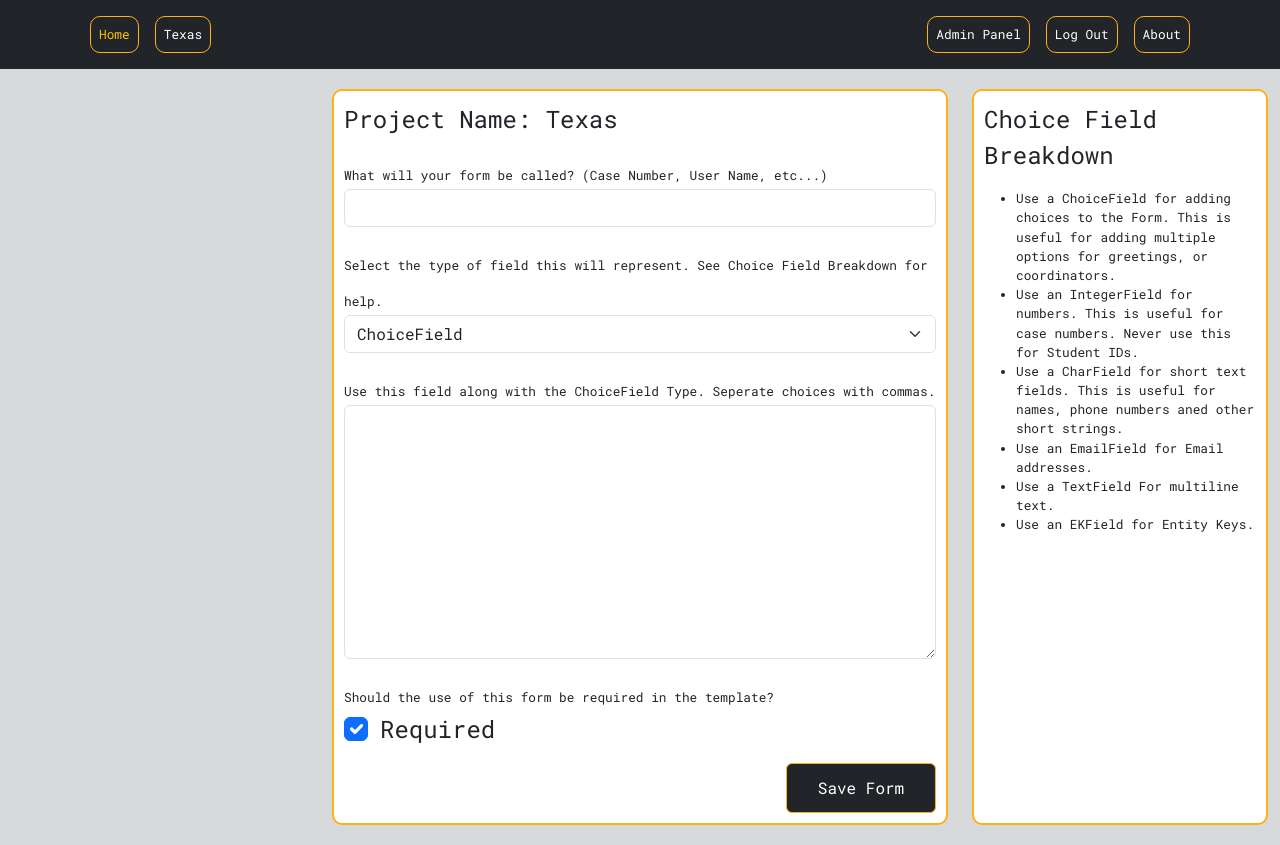
After one commit to ash-eff/email-tool-2.0, a Django app: page /form-creator/Texas/ in a window 1280 px wide. The commit adds this page. Run offline with Django 4.2, Linux system fonts and the light colour scheme; a user stored in the database is signed in; data comes from the database, SQL or seed files in the repository; parts of the project's set-up code (start-up, migrations or seed data) failed here and were passed over; some libraries are stand-ins or nearby versions.

```diff
--- a/email_tool/forms.py
+++ b/email_tool/forms.py
@@ -20,11 +20,16 @@ class TemplateBuilderForm(forms.Form):
     template = forms.CharField(widget=forms.Textarea)
     formatted_template = forms.CharField(required=False, widget=forms.Textarea)
     agent_fields = forms.ModelMultipleChoiceField(
-                queryset=CustomFormField.objects.all(),
+                queryset=CustomFormField.objects.none(),
                 widget=forms.CheckboxSelectMultiple,
                 required=False,
                 initial=[],
     )
+
+    def __init__(self, *args, project=None, **kwargs):
+        super(TemplateBuilderForm, self).__init__(*args, **kwargs)
+        if project:
+            self.fields['agent_fields'].queryset = CustomFormField.objects.filter(project=project)
 
 class TemplateEditForm(forms.Form):
     template_name = forms.CharField(max_length=100)
@@ -37,9 +42,43 @@ class TemplateEditForm(forms.Form):
                 initial=[],
     )
 
+    def __init__(self, *args, project=None, **kwargs):
+        super(TemplateEditForm, self).__init__(*args, **kwargs)
+        if project:
+            self.fields['agent_fields'].queryset = CustomFormField.objects.filter(project=project)
+
 class AddProjectForm(forms.Form):
     name = forms.CharField(max_length=40)
     signature = forms.CharField(widget=forms.Textarea)
 
 class EditSignatureForm(forms.Form):
     signature = forms.CharField(widget=forms.Textarea)
+
+class FormCreatorForm(forms.Form):
+    FIELD_TYPES = [
+        ('ChoiceField', 'ChoiceField'),
+        ('IntegerField', 'IntegerField'),
+        ('CharField', 'CharField'),
+        ('EmailField', 'EmailField'),
+        ('TextField', 'TextField'),
+        ('EKField', 'EKField'),
+    ]
+
+    label = forms.CharField(max_length=60, label='')
+    field_type = forms.ChoiceField(choices=FIELD_TYPES, widget=forms.Select, label='')
+    required = forms.BooleanField(initial=True, required=False, label='Required')
+    choices = forms.CharField(max_length=200, required=False, widget=forms.Textarea, label='')
+
+class FormDeleteForm(forms.Form):
+    form_fields = forms.ModelMultipleChoiceField(
+                queryset=CustomFormField.objects.none(),
+                widget=forms.CheckboxSelectMultiple,
+                required=False,
+                initial=[],
+                label='',
+    )
+
+    def __init__(self, *args, project=None, **kwargs):
+        super(FormDeleteForm, self).__init__(*args, **kwargs)
+        if project:
+            self.fields['form_fields'].queryset = CustomFormField.objects.filter(project=project)
--- a/email_tool/urls.py
+++ b/email_tool/urls.py
@@ -1,7 +1,8 @@
 from django.urls import path, include
 from .views import (ProjectSelectionView, ProjectLandingPageView, CreateEmailView,
                     TemplateBuildView, AdminPanelView, ViewEditTemplateView, EditTemplateView,
-                    ProjectAddView, EditSignatureView)
+                    ProjectAddView, EditSignatureView, FormCreatorView, FormDeleteView, template_delete_confirmation_view,
+                    form_delete_confirmation_view,)
 
 urlpatterns = [
     path('', ProjectSelectionView.as_view(), name='home'),
@@ -14,4 +15,9 @@ urlpatterns = [
     path('edit-template/<str:name>/<slug:template_slug>/', EditTemplateView.as_view(), name='edit-template'),
     path('add-project', ProjectAddView.as_view(), name='add-project'),
     path('edit-signature/<str:name>/', EditSignatureView.as_view(), name='edit-signature'),
+    path('form-creator/<str:name>/', FormCreatorView.as_view(), name='form-creator'),
+    path('form-delete/<str:name>/', FormDeleteView.as_view(), name='form-delete'),
+    path('template_delete_confirmation_view', template_delete_confirmation_view, name='template_delete_confirmation_view'),
+    path('form_delete_confirmation_view', form_delete_confirmation_view, name='form_delete_confirmation_view')
+
 ]
--- a/email_tool/views.py
+++ b/email_tool/views.py
@@ -1,11 +1,12 @@
 from django.shortcuts import render, redirect, get_object_or_404
-from django.views.generic.edit import UpdateView
+from django.views.generic.edit import DeleteView
 from django.views import View
 from django.http import HttpResponseRedirect, HttpResponse
 from django.contrib.auth.mixins import LoginRequiredMixin
-from django.urls import reverse
+from django.urls import reverse, reverse_lazy
 from .forms import (ProjectSelectionForm, TemplateBuilderForm,
-                    TemplateEditForm, AddProjectForm, EditSignatureForm)
+                    TemplateEditForm, AddProjectForm, EditSignatureForm,
+                    FormCreatorForm, FormDeleteForm)
 from .models import Project, CustomFormTemplate, CustomFormField, CustomFormSignature
 from django import forms
 from django.core.exceptions import ValidationError
@@ -78,14 +79,13 @@ class EditTemplateView(LoginRequiredMixin, View):
         selected_project_name = name
         selected_project = get_object_or_404(Project, name=name)
         selected_template = get_object_or_404(CustomFormTemplate, template_slug=template_slug)
-        global_project = get_object_or_404(Project, global_project=True)
-        initial_fields = CustomFormField.objects.filter(Q(project=selected_project) | Q(project=global_project))
+        initial_fields = CustomFormField.objects.filter(project=selected_project)
         selected_agent_fields = {field.template_format: field.template_code.title() for field in initial_fields}
         template_with_reverse_formatted_fields = self.reverse_text_replace(selected_agent_fields, selected_template.template_text)
         html_formatted_email_safe  = mark_safe(selected_template.template_text)
         template_with_no_html_tags = self.remove_tags(template_with_reverse_formatted_fields)
 
-        form = TemplateEditForm(initial={
+        form = TemplateEditForm(project=selected_project, initial={
             'template_name': selected_template.template_name,
             'template': template_with_no_html_tags,
             'formatted_template': html_formatted_email_safe,
@@ -97,14 +97,15 @@ class EditTemplateView(LoginRequiredMixin, View):
             'selected_template': selected_template,
             'selected_project_name': selected_project_name,
             'selected_project': selected_project,
-            'global_project': global_project,
             'preview_template': html_formatted_email_safe,
             'template_slug': template_slug,
             }
         )
 
     def post(self, request, name, template_slug):
-        form = TemplateBuilderForm(request.POST,)
+        selected_project_name = name
+        selected_project = get_object_or_404(Project, name=selected_project_name)
+        form = TemplateBuilderForm(request.POST, project=selected_project)
         if 'format' in request.POST:
             if form.is_valid():
                 selected_project_name = name
@@ -116,7 +117,7 @@ class EditTemplateView(LoginRequiredMixin, View):
                 html_formatted_email = self.format_template_for_html(template_with_formatted_fields)
                 html_formatted_email_safe  = mark_safe(html_formatted_email)
 
-                form = TemplateEditForm(initial={
+                form = TemplateEditForm(project=selected_project, initial={
                     'template_name': template_name,
                     'template': selected_template,
                     'formatted_template': html_formatted_email,
@@ -158,13 +159,11 @@ class EditTemplateView(LoginRequiredMixin, View):
 
                 return HttpResponseRedirect(reverse('view-edit-templates', args=[selected_project.name]))
 
-        elif 'delete' in request.POST:
-            selected_project = get_object_or_404(Project, name=name)
+        else:
             selected_template = get_object_or_404(CustomFormTemplate, project=selected_project, template_slug=template_slug)
-
             selected_template.delete()
 
-            return HttpResponseRedirect(reverse('view-edit-templates', args=[selected_project.name]))
+            return HttpResponseRedirect(reverse('template_delete_confirmation_view'))
 
     def reverse_text_replace(self, selected_agent_fields, selected_template):
         replacements = selected_agent_fields
@@ -274,49 +273,48 @@ class CreateEmailView(View):
     def get_field_order(self, template):
         form_fields = {}
         field_order_config = template.field_order_config
-        sorted_fields = sorted(template.fields.all(), key=lambda field: field_order_config.get(f"{field.label} {field.label_two}" if field.label_two else field.label, 0))
+        sorted_fields = sorted(template.fields.all(), key=lambda field: field_order_config.get(field.label, 0))
         for field in sorted_fields:
-            con_field_name = field.label + ' ' + field.label_two if field.label_two is not None else field.label
             field_type = field.field_type
             field_choices = field.choices.split(',') if field.choices else []
             field_required = field.required
 
             if field_type == 'CharField':
-                form_fields[con_field_name] = forms.CharField(
+                form_fields[field.label] = forms.CharField(
                     required=field_required,
-                    label = con_field_name,
+                    label = field.label,
                     widget=forms.TextInput(attrs={'class': 'form-control'}),
                 )
             elif field_type == 'EmailField':
-                form_fields[con_field_name] = forms.EmailField(
+                form_fields[field.label] = forms.EmailField(
                     required=field_required,
-                    label = con_field_name,
+                    label = field.label,
                     widget=forms.EmailInput(attrs={'class': 'form-control'}),
                 )
             elif field_type == 'ChoiceField':
-                form_fields[con_field_name] = forms.ChoiceField(
+                form_fields[field.label] = forms.ChoiceField(
                     choices=[(choice.strip(), choice.strip()) for choice in field_choices],
                     required=field_required,
-                    label = con_field_name,
+                    label = field.label,
                     widget=forms.Select(attrs={'class': 'form-control'}),
                 )
             elif field_type == 'IntegerField':
-                form_fields[con_field_name] = forms.IntegerField(
+                form_fields[field.label] = forms.IntegerField(
                     required=field_required,
-                    label = con_field_name,
+                    label = field.label,
                     widget=forms.TextInput(attrs={'class': 'form-control'}),
                 )
             elif field_type == 'EKField':
-                form_fields[con_field_name] = forms.IntegerField(
+                form_fields[field.label] = forms.IntegerField(
                     required=field_required,
-                    label = con_field_name,
+                    label = field.label,
                     widget=forms.TextInput(attrs={'class': 'form-control'}),
                     validators=[self.validate_ekfield]
                 )
             elif field_type == 'TextField':
-                form_fields[con_field_name] = forms.CharField(
+                form_fields[field.label] = forms.CharField(
                     required=field_required,
-                    label = con_field_name,
+                    label = field.label,
                     widget=forms.Textarea(attrs={'class': 'form-control'}),
                 )
         return form_fields
@@ -334,17 +332,16 @@ class TemplateBuildView(LoginRequiredMixin, View):
     def get(self, request, name):
         selected_project_name = name.title()
         selected_project = get_object_or_404(Project, name=name)
-        global_project = get_object_or_404(Project, global_project=True)
-        initial_fields = CustomFormField.objects.filter(Q(project=selected_project) | Q(project=global_project))
+        initial_fields = CustomFormField.objects.filter(project=selected_project)
 
-        form = TemplateBuilderForm
-        return render(request, "template-builder.html", {'form': form, 'selected_project_name': selected_project_name, 'selected_project': selected_project, 'global_project': global_project})
+        form = TemplateBuilderForm(project = selected_project)
+        return render(request, "template-builder.html", {'form': form, 'selected_project_name': selected_project_name, 'selected_project': selected_project,})
 
     def post(self, request, name):
-        form = TemplateBuilderForm(request.POST,)
+        selected_project = get_object_or_404(Project, name=name)
+        form = TemplateBuilderForm(request.POST, project = selected_project)
         if 'format' in request.POST:
             if form.is_valid():
-                selected_project = get_object_or_404(Project, name=name)
                 template_name = form.cleaned_data['template_name']
                 saved_template_text = form.cleaned_data['template']
                 selected_agent_fields = form.cleaned_data['agent_fields']
@@ -353,7 +350,7 @@ class TemplateBuildView(LoginRequiredMixin, View):
                 html_formatted_email_safe  = mark_safe(html_formatted_email)
                 form.cleaned_data['formatted_template'] = html_formatted_email
 
-                form = TemplateBuilderForm(
+                form = TemplateBuilderForm(project = selected_project,
                     initial={
                         'formatted_template': html_formatted_email,
                         'template': saved_template_text,
@@ -365,7 +362,8 @@ class TemplateBuildView(LoginRequiredMixin, View):
 
                 return render(request, "template-builder.html", {'form': form, 'selected_project': selected_project, 'preview_text': html_formatted_email_safe})
             else:
-                return render(request, "template-builder.html", {'form': form})
+                print('invalid')
+                return render(request, "template-builder.html", {'form': form, 'selected_project':selected_project})
 
         elif 'save' in request.POST:
             if form.is_valid():
@@ -436,18 +434,17 @@ class ProjectAddView(LoginRequiredMixin, View):
             project_name = form.cleaned_data['name']
             project_signature = form.cleaned_data['signature']
 
-            project = Project.objects.get(name=project_name.title())
-
-            if not project:
+            try:
+                project = Project.objects.get(name=project_name.title())
+                messages.error(request, 'Project already exists!')
+                return render(request, 'add-project.html', {'form': form})
+            except Project.DoesNotExist:
                 new_project, created = Project.objects.get_or_create(
                     name=project_name.title(),
                     signature=project_signature
                 )
                 new_project.save()
                 return HttpResponseRedirect(reverse('admin-panel'))
-            else:
-                messages.error(request, 'Project already exists!')
-                return render(request, 'add-project.html', {'form': form})
 
 class EditSignatureView(LoginRequiredMixin, View):
     def get(self, request, name):
@@ -474,3 +471,60 @@ class EditSignatureView(LoginRequiredMixin, View):
         remove_breaks = re.sub(r'<br>', '', signature)
         signature = remove_breaks
         return signature
+
+class FormCreatorView(LoginRequiredMixin, View):
+    def get(self, request, name):
+        selected_project_name = name.title()
+        selected_project = get_object_or_404(Project, name=selected_project_name)
+        form = FormCreatorForm()
+        return render(request, 'form-creator.html', {'form': form, 'selected_project': selected_project})
+
+    def post(self, request, name):
+        form = FormCreatorForm(request.POST)
+        if form.is_valid():
+            selected_project_name = name.title()
+            selected_project = get_object_or_404(Project, name=selected_project_name)
+            label = form.cleaned_data['label']
+            field_type = form.cleaned_data['field_type']
+            required = form.cleaned_data['required']
+            choices = form.cleaned_data['choices']
+            try:
+                form_field = CustomFormField.objects.get(label=label.title(), project=selected_project)
+                messages.error(request, 'Form with that name already exists!')
+                return render(request, 'form-creator.html', {'form': form, 'selected_project': selected_project})
+            except CustomFormField.DoesNotExist:
+                new_form_field, created = CustomFormField.objects.get_or_create(
+                    project=selected_project,
+                    label = label,
+                    field_type = field_type,
+                    required = required,
+                    choices = choices
+                )
+                new_form_field.save()
+                return HttpResponseRedirect(reverse('admin-panel'))
+
+class FormDeleteView(LoginRequiredMixin, View):
+    def get(self, request, name):
+        selected_project_name = name.title()
+        selected_project = get_object_or_404(Project, name=selected_project_name)
+        form = FormDeleteForm(project=selected_project)
+        return render(request, 'form-delete.html', {'form': form, 'selected_project': selected_project})
+
+    def post(self, request, name):
+        selected_project_name = name.title()
+        selected_project = get_object_or_404(Project, name=selected_project_name)
+        form = FormDeleteForm(request.POST, project=selected_project)
+
+        if form.is_valid():
+            selected_forms_fields = form.cleaned_data['form_fields']
+
+            for field in selected_forms_fields:
+                CustomFormField.objects.filter(project=selected_project, label=field.label).delete()
+
+            return HttpResponseRedirect(reverse('form_delete_confirmation_view'))
+
+def template_delete_confirmation_view(request):
+    return render(request, 'template-delete-confirmation.html')
+
+def form_delete_confirmation_view(request):
+    return render(request, 'form-delete-confirmation.html')
--- /dev/null
+++ b/templates/form-creator.html
@@ -0,0 +1,85 @@
+{% extends 'base.html' %}
+{% load static %}
+{% load crispy_forms_tags %}
+
+{% block header %}
+    {{selected_project.name }}
+{% endblock header %}
+
+{% block content %}
+<div class="container-fluid" style="border-radius: 5px;">
+    <form method="post" action="{% url 'form-creator' name=selected_project.name %}" >
+        {% csrf_token %}
+        <div class="row" style="margin-top: 20px;">
+        <div class="col-md-3"></div>
+
+        <div class="col-md-6">
+            <div class="custom-background template-column nice-font" >
+                <p>Project Name: {{selected_project.name}}</p>
+                <span class="form-nice-font">What will your form be called? (Case Number, User Name, etc...)</span>
+                {{ form.label|as_crispy_field }}
+                <span class="form-nice-font">Select the type of field this will represent. See Choice Field Breakdown for help.</span>
+                {{ form.field_type|as_crispy_field }}
+                <span class="form-nice-font">Use this field along with the ChoiceField Type. Seperate choices with commas.</span>
+                {{ form.choices|as_crispy_field }}
+                <span class="form-nice-font">Should the use of this form be required in the template?</span>
+                {{ form.required|as_crispy_field }}
+                <div class="d-flex justify-content-end">
+                    <button class="btn btn-outline-warning generate-button" type="submit" name="format">Save Form</button>
+                </div>
+            </div>
+
+        </div>
+
+        <div class="col-md-3">
+            <div class="custom-background template-column nice-font" >
+                <p>Choice Field Breakdown</p>
+                <ul class="form-nice-font">
+                    <li>
+                        Use a ChoiceField for adding choices to the Form. This is useful for adding multiple options for greetings, or coordinators.
+                    </li>
+                    <li>
+                        Use an IntegerField for numbers. This is useful for case numbers. Never use this for Student IDs.
+                    </li>
+                    <li>
+                        Use a CharField for short text fields. This is useful for names, phone numbers aned other short strings.
+                    </li>
+                    <li>
+                        Use an EmailField for Email addresses.
+                    </li>
+                    <li>
+                        Use a TextField For multiline text.
+                    </li>
+                    <li>
+                        Use an EKField for Entity Keys.
+                    </li>
+
+                </ul>
+                </div>
+            </div>
+        </div>
+    </div>
+    </form>
+    <div class="row" style="margin-top: 20px;">
+        <div class="col-md-3"></div>
+
+        <div class="col-md-6">
+            <div  class="d-flex justify-content-start nice-font">
+                {% if messages %}
+                <ul class="messages">
+                    {% for message in messages %}
+                        <li {% if message.tags %} class="{{ message.tags }}"{% endif %}>{{ message }}</li>
+                    {% endfor %}
+                </ul>
+                {% endif %}
+            </div>
+        </div>
+
+        <div class="col-md-3"></div>
+    </div>
+
+</div>
+
+
+
+{% endblock content %}
```
Also changed, not shown: email_tool/models.py (+31 -33 lines), templates/admin-panel.html (+3 -4 lines), templates/edit-template.html (+23 -2 lines), templates/form-delete-confirmation.html (added, +27 -0 lines), templates/form-delete.html (added, +78 -0 lines), templates/template-delete-confirmation.html (added, +27 -0 lines), db.sqlite3, email_tool/migrations/0007_alter_customformfield_label.py (added), email_tool/migrations/0008_project_form_fields_created.py (added), email_tool/migrations/0009_alter_customformfield_label_two.py (added), email_tool/migrations/0010_alter_customformfield_label_two.py (added), email_tool/migrations/0011_alter_customformfield_label_two.py (added), email_tool/migrations/0012_remove_customformfield_label_two.py (added).
